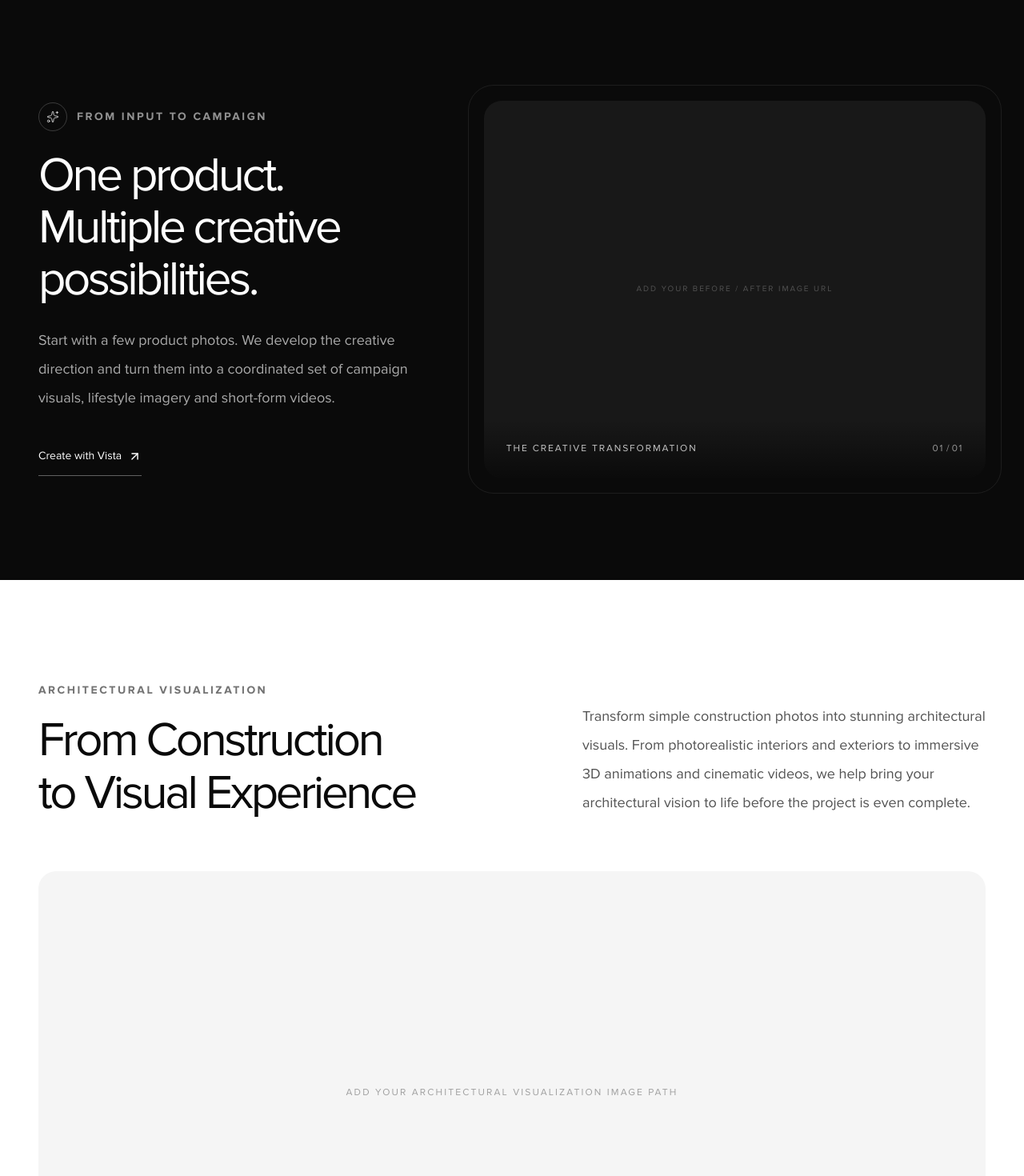
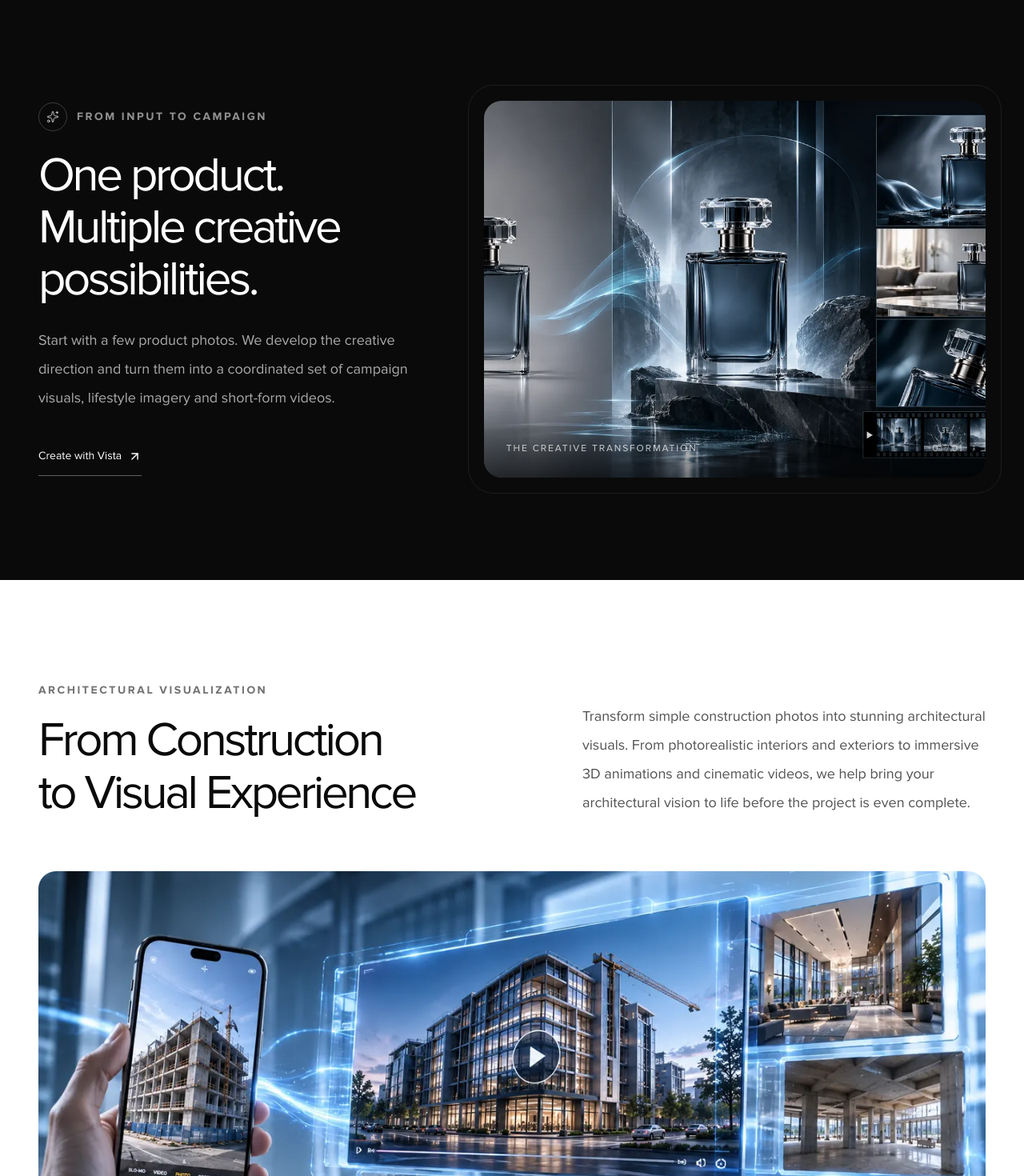
Before and after one commit to amirrezaabdolahi/vistaportfolio, a Next.js app in the folder frontend/: page /en in a window 1280 px wide. Shown: the part 2860-4330 px from the top of the page at 80% size. Built offline with nearby package versions, Linux system fonts and the light colour scheme.

Commit message:
created the process and from building to the result

```diff
--- a/frontend/src/components/sections/from-construction-to-visual-experience.tsx
+++ b/frontend/src/components/sections/from-construction-to-visual-experience.tsx
@@ -1,17 +1,11 @@
 "use client";
 
 import Image from "next/image";
-import {
-  Box,
-  Building2,
-  Clapperboard,
-  Video,
-} from "lucide-react";
+import { Box, Building2, Clapperboard, Video } from "lucide-react";
 import { motion, useReducedMotion } from "framer-motion";
 import { useTranslations } from "next-intl";
 
-// Insert the supplied image path here. Keep this as the section's only image.
-const constructionShowcaseImage = "";
+const constructionShowcaseImage = "/FromConstructionToVisualExperience.webp";
 
 const capabilities = [
   { id: "architecturalRenders", number: "01", Icon: Building2 },
@@ -69,7 +63,7 @@ export function FromConstructionToVisualExperience() {
                 alt={t("imageAlt")}
                 fill
                 sizes="(min-width: 1440px) 1344px, calc(100vw - 40px)"
-                className="object-contain"
+                className="object-cover"
                 priority={false}
               />
             ) : (
--- a/frontend/src/components/sections/from-input-to-campaign.tsx
+++ b/frontend/src/components/sections/from-input-to-campaign.tsx
@@ -8,7 +8,7 @@ import { useTranslations } from "next-intl";
 import { Link } from "@/i18n/navigation";
 
 // Add the single before/after image URL here when it is ready.
-const transformationImageUrl = "";
+const transformationImageUrl = "/inputtocamin.webp";
 
 export function FromInputToCampaign() {
   const t = useTranslations("FromInputToCampaign");
@@ -74,9 +74,10 @@ export function FromInputToCampaign() {
               <Image
                 src={transformationImageUrl}
                 alt={t("imageAlt")}
-                fill
+                width={100}
+                height={100}
                 sizes="(min-width: 1024px) 55vw, 100vw"
-                className="object-cover"
+                className="object-cover w-full h-full"
                 priority={false}
               />
             ) : (
@@ -93,7 +94,9 @@ export function FromInputToCampaign() {
               <span className="text-xs font-medium uppercase tracking-[0.16em] text-white/75">
                 {t("visualLabel")}
               </span>
-              <span className="text-xs tabular-nums text-white/55">01 / 01</span>
+              <span className="text-xs tabular-nums text-white/55">
+                01 / 01
+              </span>
             </div>
           </div>
         </motion.div>
--- a/frontend/src/components/sections/selected-works-2.tsx
+++ b/frontend/src/components/sections/selected-works-2.tsx
@@ -136,9 +136,9 @@ function PreviewCard({
   };
 
   return (
-    <article className="group min-w-0 w-[78vw] max-w-[360px] shrink-0 snap-start sm:w-[58vw] lg:w-auto lg:max-w-none lg:flex-1">
+    <article className="group min-w-0 w-[78vw] max-w-[360px] shrink-0 snap-start sm:w-[58vw] lg:w-auto lg:max-w-none lg:flex-1 ">
       <div
-        className="relative aspect-[9/16] overflow-hidden rounded-xl bg-neutral-100"
+        className="relative aspect-[9/16] overflow-hidden rounded-xl bg-neutral-100 "
         onPointerEnter={() => {
           if (previewBlocked) startPreview();
         }}
@@ -283,7 +283,7 @@ export function SelectedWorks2() {
 
   return (
     <section
-      aria-labelledby="selected-works-2-heading"
+      aria-labelledby="selected-works-2-heading "
       className="bg-white/45 py-24 sm:py-28 lg:py-32"
     >
       <div className="mx-auto max-w-[1440px] px-5 sm:px-8 lg:px-12">
@@ -305,7 +305,7 @@ export function SelectedWorks2() {
           </p>
         </div>
 
-        <div className="-mx-5 mt-12 flex snap-x snap-mandatory gap-4 overflow-x-auto px-5 pb-3 sm:-mx-8 sm:gap-5 sm:px-8 lg:mx-0 lg:mt-16 lg:grid lg:grid-cols-3 lg:gap-6 lg:overflow-visible lg:px-0 lg:pb-0 xl:gap-7">
+        <div className="-mx-5 mt-12 flex snap-x snap-mandatory gap-4 overflow-x-auto scrollbar-none! px-5 pb-3 sm:-mx-8 sm:gap-5 sm:px-8 lg:mx-0 lg:mt-16 lg:grid lg:grid-cols-3 lg:gap-6 lg:overflow-visible lg:px-0 lg:pb-0 xl:gap-7">
           {VIDEO_PROJECTS.map((project) => (
             <PreviewCard
               key={project.id}
```
Also changed, not shown: frontend/public/FromConstructionToVisualExperience.webp (added), frontend/public/inputtocamin.webp (added).
